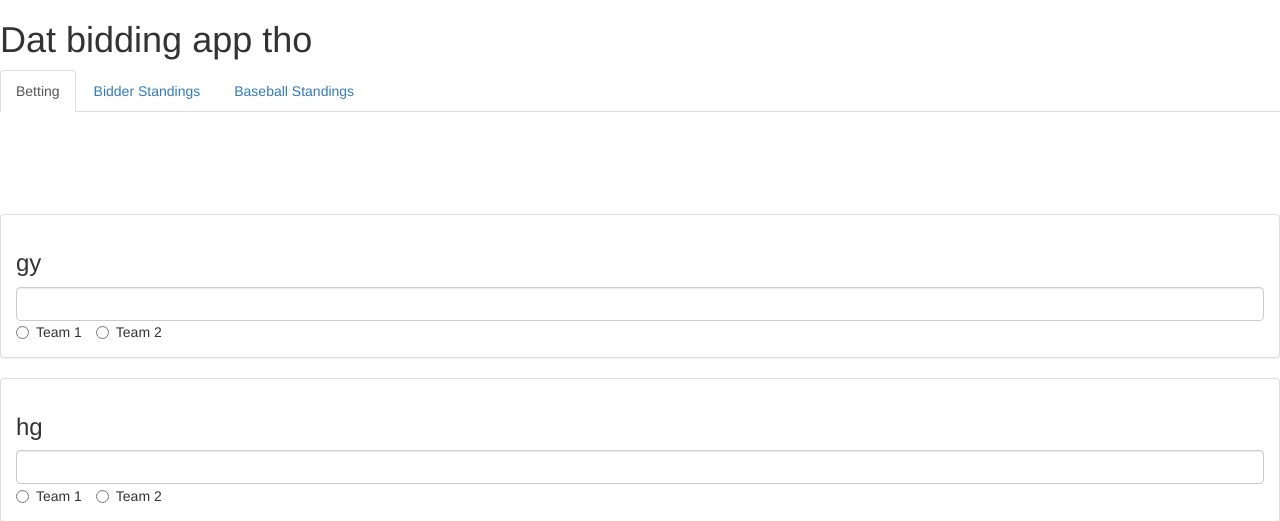
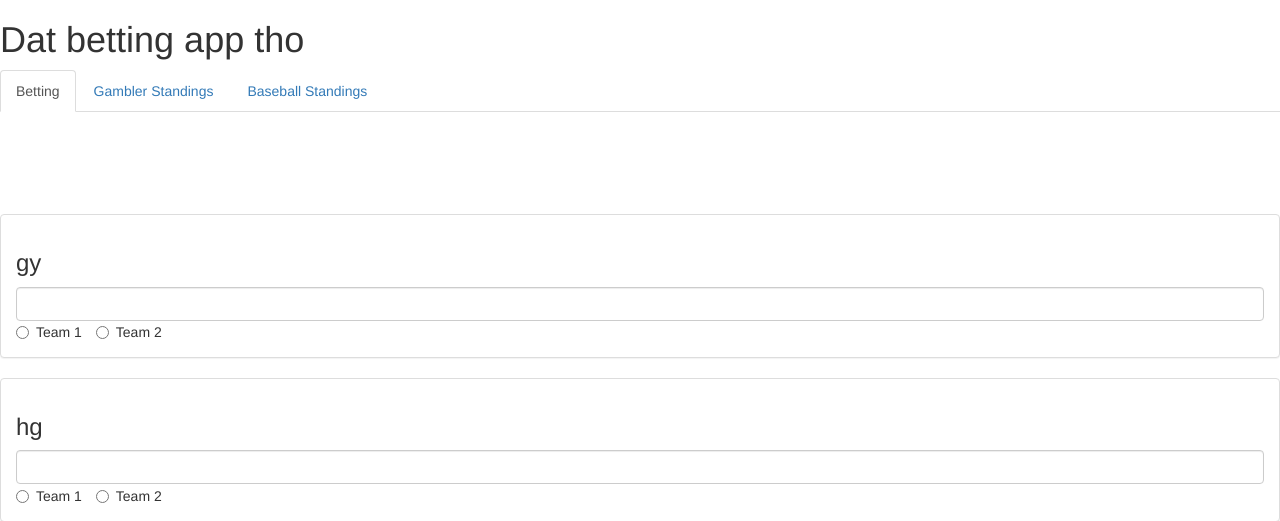
Before and after one commit to L3gume/CodeJam2017, a Django app: template web/oursite/betting_app/templates/index.html in a window 1280 px wide. Shown: the top 521 px of the page. Run offline with Django 3.2, Linux system fonts and the light colour scheme; the template is opened without the code that fills it: values that come from a table or form of the project are taken from there, others are empty; data comes from the database, SQL or seed files in the repository; both versions use the stored data as it was after the commit; some libraries are stand-ins or nearby versions.

Commit message:
it works

```diff
--- a/web/oursite/betting_app/betting.py
+++ b/web/oursite/betting_app/betting.py
@@ -1,5 +1,4 @@
 from betting_app.models import Player
-import team_data
 
 def place_bet(player, amount, team):
     player.wallet -= amount
--- a/web/oursite/betting_app/templates/index.html
+++ b/web/oursite/betting_app/templates/index.html
@@ -14,12 +14,12 @@
   </html>
 
   <body>
-    <h1 class="display-1">Dat bidding app tho</h1>
+    <h1 class="display-1">Dat betting app tho</h1>
 
 
 	<ul class="nav nav-tabs">
         <li class="active" onclick="toggleTab('bet')" id="bettingTag"><a>Betting</a></li>
-        <li id="bidderStandingsTag" onclick="toggleTab('bidder')"><a>Bidder Standings</a></li>
+        <li id="bidderStandingsTag" onclick="toggleTab('bidder')"><a>Gambler Standings</a></li>
         <li id="baseballTag"onclick="toggleTab('baseball')"><a>Baseball Standings</a></li>
     </ul>
 
--- a/web/oursite/betting_app/templates/start.html
+++ b/web/oursite/betting_app/templates/start.html
@@ -14,7 +14,7 @@
   </html>
 
   <body>
-    <h1 class="display-1">Dat bidding app tho</h1>
+    <h1 class="display-1">Dat betting app tho</h1>
     <div class="form-group">
         <label>Name:</label>
         <input type="text" class="form-control" id="name">
```
Also changed, not shown: web/oursite/db.sqlite3.
